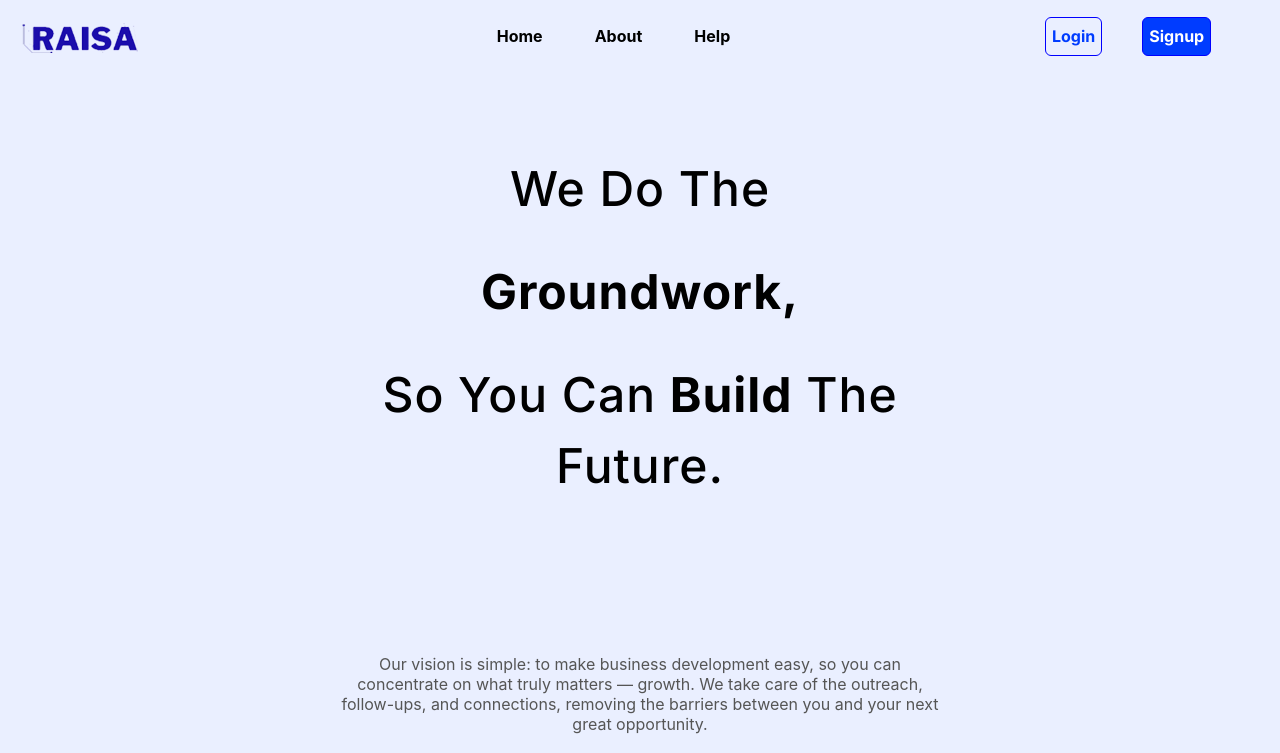
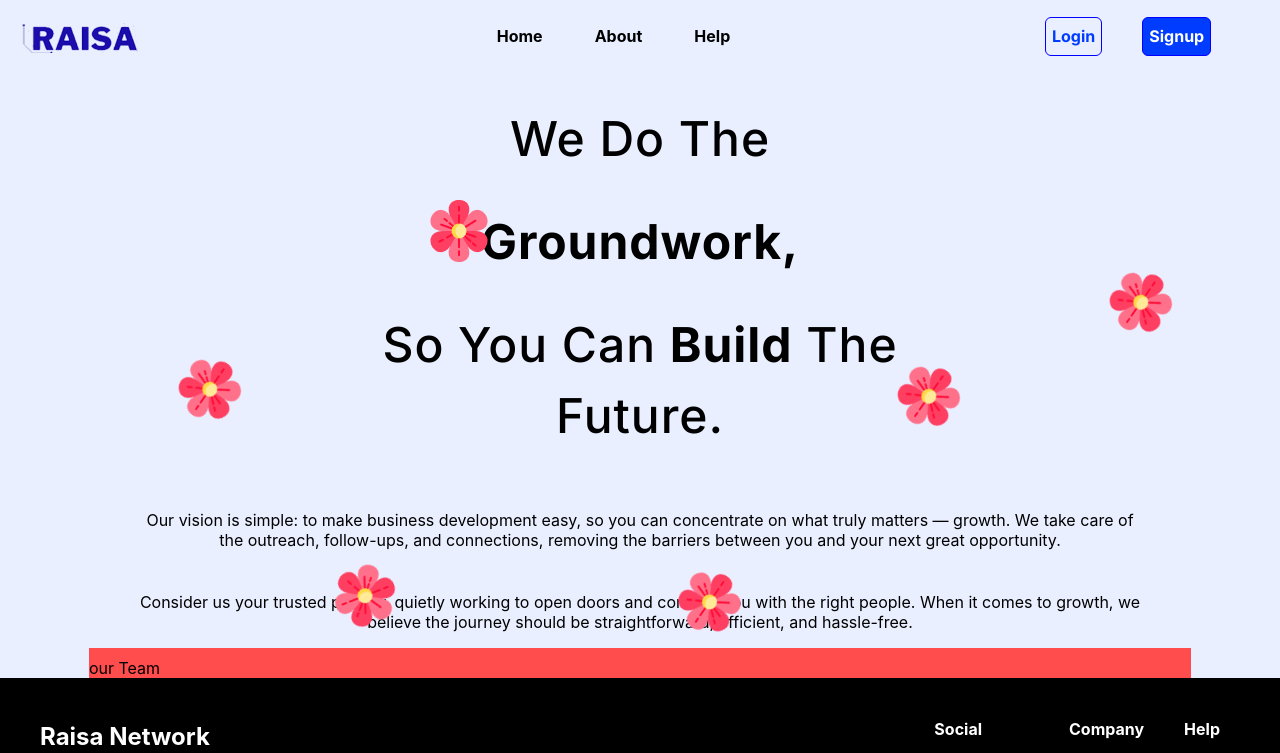
Before and after one commit to ST017/Aquire-labs, a React (Create React App) app: page /about in a window 1280 px wide. Shown: the top 753 px of the page. Built offline with nearby package versions, Linux system fonts and the light colour scheme.

Commit message:
new branch

```diff
--- a/src/Components/About.css
+++ b/src/Components/About.css
@@ -1,7 +1,12 @@
 .main-section {
+    display: flex;
+    justify-content: center;
+    align-content: center;
     text-align: center;
-    padding: 50px 20px;
-  }
+    flex-direction: column;
+    align-items: center;
+}
+
 
   .main-title {
     font-size: 36px;
@@ -17,25 +22,30 @@
   }
 
   .main-text {
-    max-width: 600px;
-    margin: 20px auto;
-    color: #555;
+    width: 79.02%;
+    height: 19.74%;
+    top: 79.45%;
+    left: 10.49%;
+    padding: 10px 0 0 0; /* Padding remains fixed */
+    gap: 10px; /* Gap remains fixed */
   }
 
 
   .content {
+    width: 100%;
+    height: auto;
 
     /* width: 557px; */
 
 margin: auto;
 
-padding: 10px ;
+/* padding: 10px ; */
 gap: 3px;
 
 
-    position: relative;
+
     text-align: center;
-    padding: 50px;
+    /* padding: 50px; */
   }
 
   .text-lin3{
@@ -59,3 +69,91 @@ text-align: center;
 
 
   }
+
+
+
+  /*flower */
+
+  .layout-container {
+    position: relative;
+    width: 100vw;
+    height: 100vh;
+
+    ;
+  }
+
+  .layout-item {
+    position: absolute;
+
+  }
+
+  /* First Element */
+  .item-1 {
+    width: 3.69%;
+    height: 7.82%;
+    top: 44.19%;
+    left: 14.03%;
+    transform: rotate(34.76deg);
+  }
+
+  /* Second Element */
+  .item-2 {
+    width: 4.31%;
+    height: 9.14%;
+    top: 69.76%;
+    left: 25.83%;
+    transform: rotate(68.73deg);
+  }
+
+  /* Third Element */
+  .item-3 {
+    width: 4.31%;
+    height: 9.14%;
+    top: 25.03%;
+    left: 33.4%;
+  }
+
+  /* Fourth Element */
+  .item-4 {
+    width: 4.31%;
+    height: 9.14%;
+    top: 70.96%;
+    left: 52.78%;
+    transform: rotate(34.76deg);
+  }
+
+  /* Fifth Element */
+  .item-5 {
+    width: 3.69%;
+    height: 7.82%;
+    top: 45.17%;
+    left: 70.21%;
+    transform: rotate(34.76deg);
+  }
+
+  /* Sixth Element */
+  .item-6 {
+    width: 3.69%;
+    height: 7.82%;
+    top: 33.43%;
+    left: 86.81%;
+    transform: rotate(34.76deg);
+  }
+
+
+  .team-contianer{
+
+  width: 86.11%;
+  height: 118.57%;
+  /* top: 123.37%;*/
+  margin: auto;
+  gap: 73px; /* Gap remains fixed */
+  background-color: #FF4D4D;
+  }
+  .our-team{
+    align-content: center;
+    width: 16.88%;
+  height: 13.41%;
+  padding: 10px 0 0 0; /* Padding remains fixed */
+  gap: 10px; /* Gap remains fixed */
+  }
--- a/src/Components/About.js
+++ b/src/Components/About.js
@@ -2,12 +2,14 @@ import React from 'react'
 import "./About.css";
 import Footer from '../Components/Dashboard/Footer';
 import MainNavbar from './MainNavbar';
+import flower from '../Images/Flower.png'
 // import Team from './Request/Team';
 const About = () => {
 
-  return (<>
+  return (
+    <>
+
     <MainNavbar/>
-
     <div className="content">
     <h1  className='text-lin3'> We Do The</h1>
     <strong className='bold-text'>Groundwork,</strong>
@@ -19,7 +21,18 @@ const About = () => {
 
 
   </div>
+    <div >
 
+
+    <div className="layout-item item-1"><img src={flower} alt='flower'/></div>
+    <div className="layout-item item-2"><img src={flower} alt='flower'/></div>
+    <div className="layout-item item-3"><img src={flower} alt='flower'/></div>
+    <div className="layout-item item-4"><img src={flower} alt='flower'/></div>
+    <div className="layout-item item-5"><img src={flower} alt='flower'/></div>
+    <div className="layout-item item-6"><img src={flower} alt='flower'/></div>
+
+
+  </div>
   <section className="main-section">
 
     <p className="main-text">
@@ -31,11 +44,14 @@ const About = () => {
       When it comes to growth, we believe the journey should be straightforward, efficient, and hassle-free.
     </p>
   </section>
-     {/* <Team/> */}
-    <div>
+<div className='team-contianer'>
+  <div className='our-team'>our Team</div>
+  <div className='card-row 1'>
+
+  </div>
+</div>
 
   <Footer/>
-    </div>
   </>
   )
 }
--- a/src/Components/Home.js
+++ b/src/Components/Home.js
@@ -174,7 +174,7 @@ const Home = () => {
 
 
   return (
-    <div style={{width:'100%',height:'auto'}}>
+    <div style={{width:'100%',height:'100%',backgroundColor:'red'}}>
     <Navbar>
         <Logo src={RaisaLogo} alt="logo" />
         <NavLinksCenter>
@@ -432,9 +432,9 @@ const Home = () => {
         </FooterLinks>
       </FooterSections>
     </Footer> */}
-
+     <Footer1/>
     </WrapperDiv>
-   <Footer1/></div>
+   </div>
   );
 };
 
--- a/src/Components/Home.style.js
+++ b/src/Components/Home.style.js
@@ -306,7 +306,7 @@ export const HeroTitle = styled.h1`
   font-size: 42px;
   font-weight: 700;
   font-family:Inter;
-widht:100%
+widht:100%;
   font-size: 42px;
   font-weight: 700;
   margin:0;
@@ -822,15 +822,15 @@ margin-top:5px;
 
 // Key Features section
 export const KeyFeaturesSection = styled.section`
-
-     width: 94.7225%;
-     height:auto;
+  width: 100%;
+    //  width: 94.7225%;
+      height:auto;
     // height: 97.943vh;
     gap:158px;
   display: flex;
   justify-content: space-between;
   align-items: center;
-  padding:36px 38px 36px 38px;
+   padding:10px 10px 10px 10px;
   background-color: rgba(234, 239, 255, 1);
   @media (max-width:480px){
 
```
Also changed, not shown: src/Images/Flower.png (added). Lines whose indentation alone changed are shown as unchanged.
